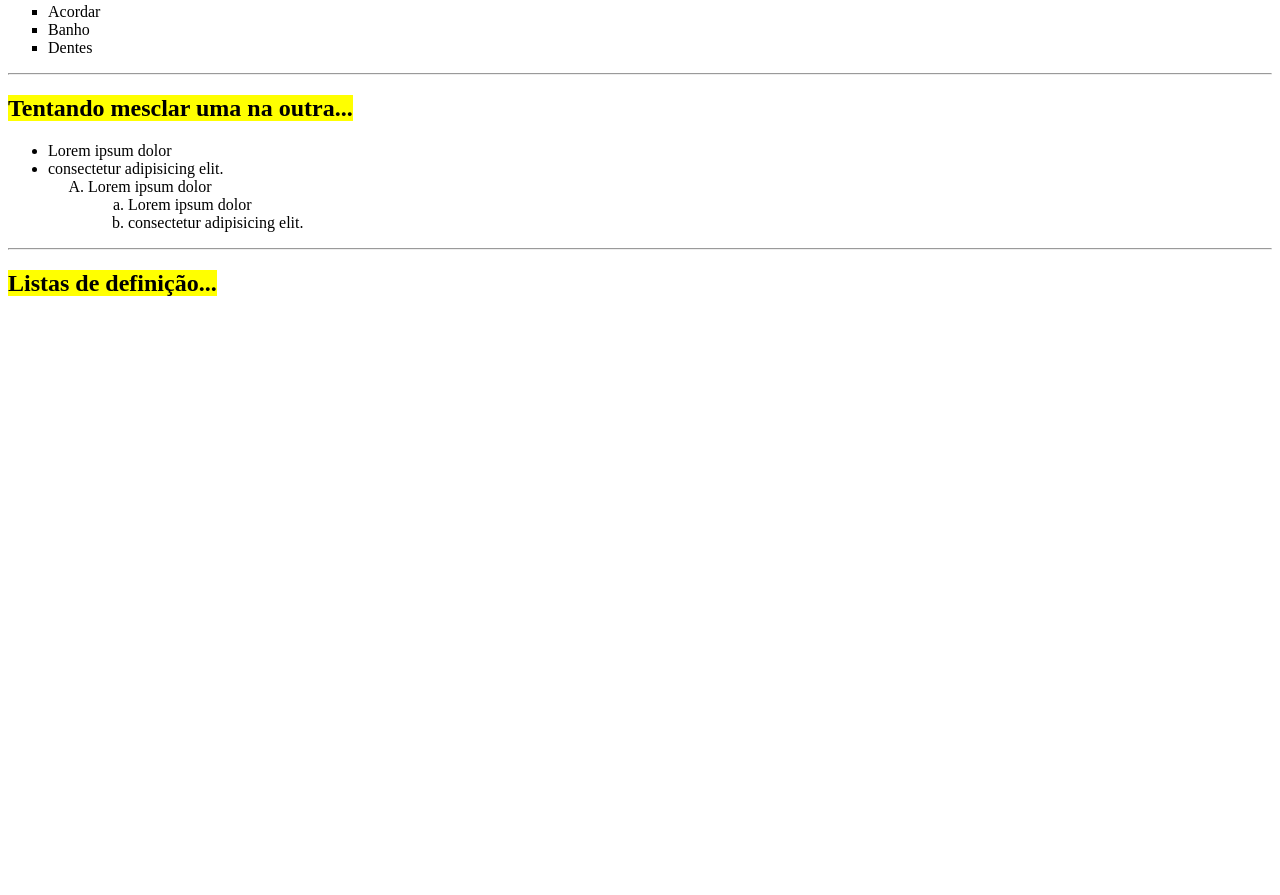
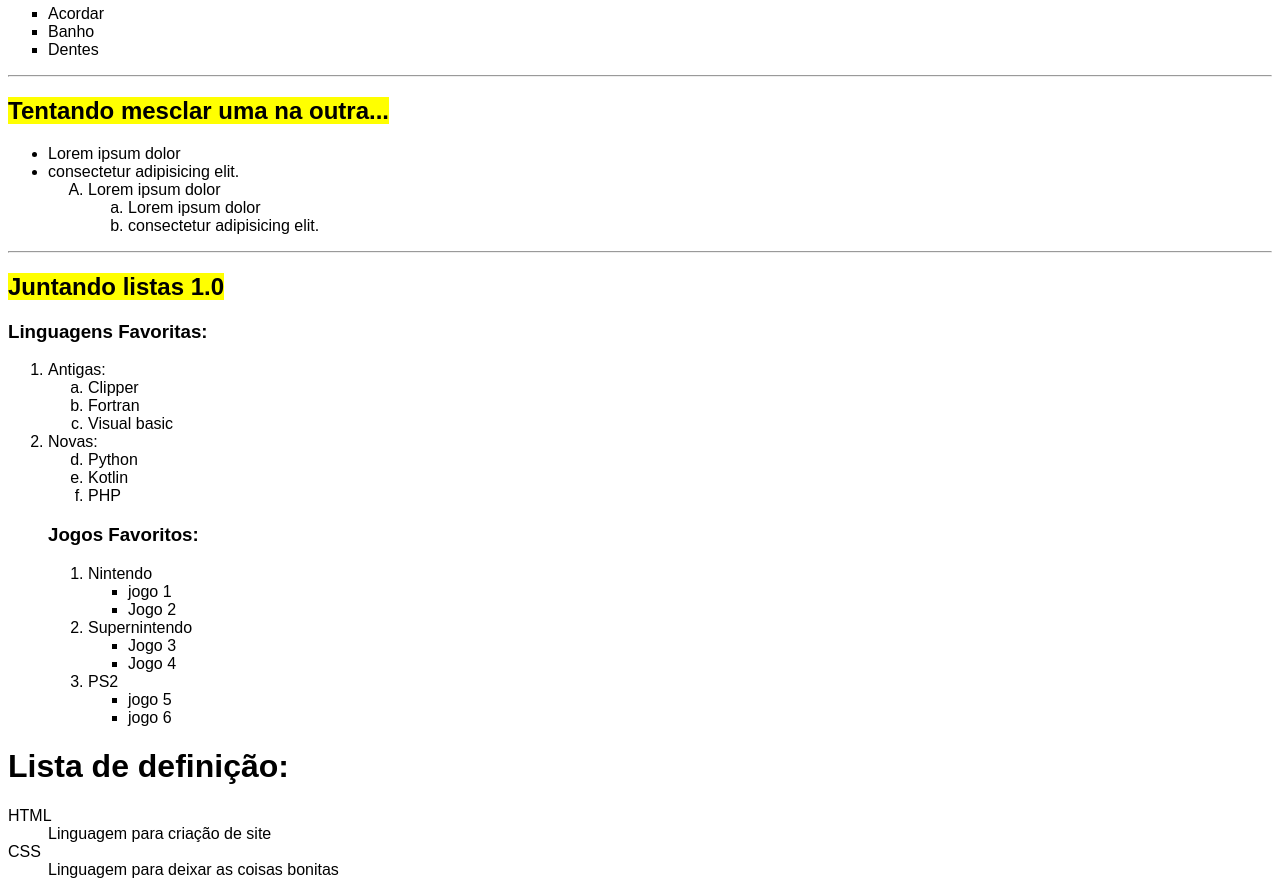
Before and after one commit to BEp0/Estudos_Web, a plain HTML site: page Aulas de HTML e CSS/Exercicios/Exercicio009/index.html in a window 1280 px wide. Shown: the part 1245-2140 px from the top of the page. Before the commit the page ends 1562 px from the top, so only its background shows below. Drawn offline with Linux system fonts and the light colour scheme.

Commit message:
lista de definição

```diff
--- a/Aulas de HTML e CSS/Exercicios/Exercicio009/index.html
+++ b/Aulas de HTML e CSS/Exercicios/Exercicio009/index.html
@@ -5,6 +5,11 @@
     <meta charset="UTF-8">
     <meta name="viewport" content="width=device-width, initial-scale=1.0">
     <title>Listas</title>
+    <style>
+        body {
+            font: 12pt Arial;
+        }
+    </style>
 </head>
 
 <body>
@@ -91,7 +96,47 @@
         </ol>
     </ul>
     <hr>
-    <h2><mark>Listas de definição...</mark></h2>
+    <h2><mark>Juntando listas 1.0</mark></h2>
+    <h3>Linguagens Favoritas:</h3>
+    <ol>
+        <li>Antigas:</li>
+        <ol type="a">
+            <li>Clipper</li>
+            <li>Fortran</li>
+            <li>Visual basic</li>
+        </ol>
+        <li>Novas:</li>
+        <ol type="a" start="4">
+            <li>Python</li>
+            <li>Kotlin</li>
+            <li>PHP</li>
+        </ol>
+        <h3>Jogos Favoritos:</h3>
+        <ol>
+            <li>Nintendo</li>
+            <ul>
+                <li>jogo 1</li>
+                <li>Jogo 2</li>
+            </ul>
+            <li>Supernintendo</li>
+            <ul>
+                <li>Jogo 3</li>
+                <li>Jogo 4</li>
+            </ul>
+            <li>PS2</li>
+            <ul>
+                <li>jogo 5</li>
+                <li>jogo 6</li>
+            </ul>
+        </ol>
+    </ol>
+    <h1>Lista de definição:</h1>
+    <dl>
+        <dt>HTML</dt>
+        <dd>Linguagem para criação de site</dd>
+        <dt>CSS</dt>
+        <dd>Linguagem para deixar as coisas bonitas</dd>
+    </dl>
 </body>
 
 </html>
```
